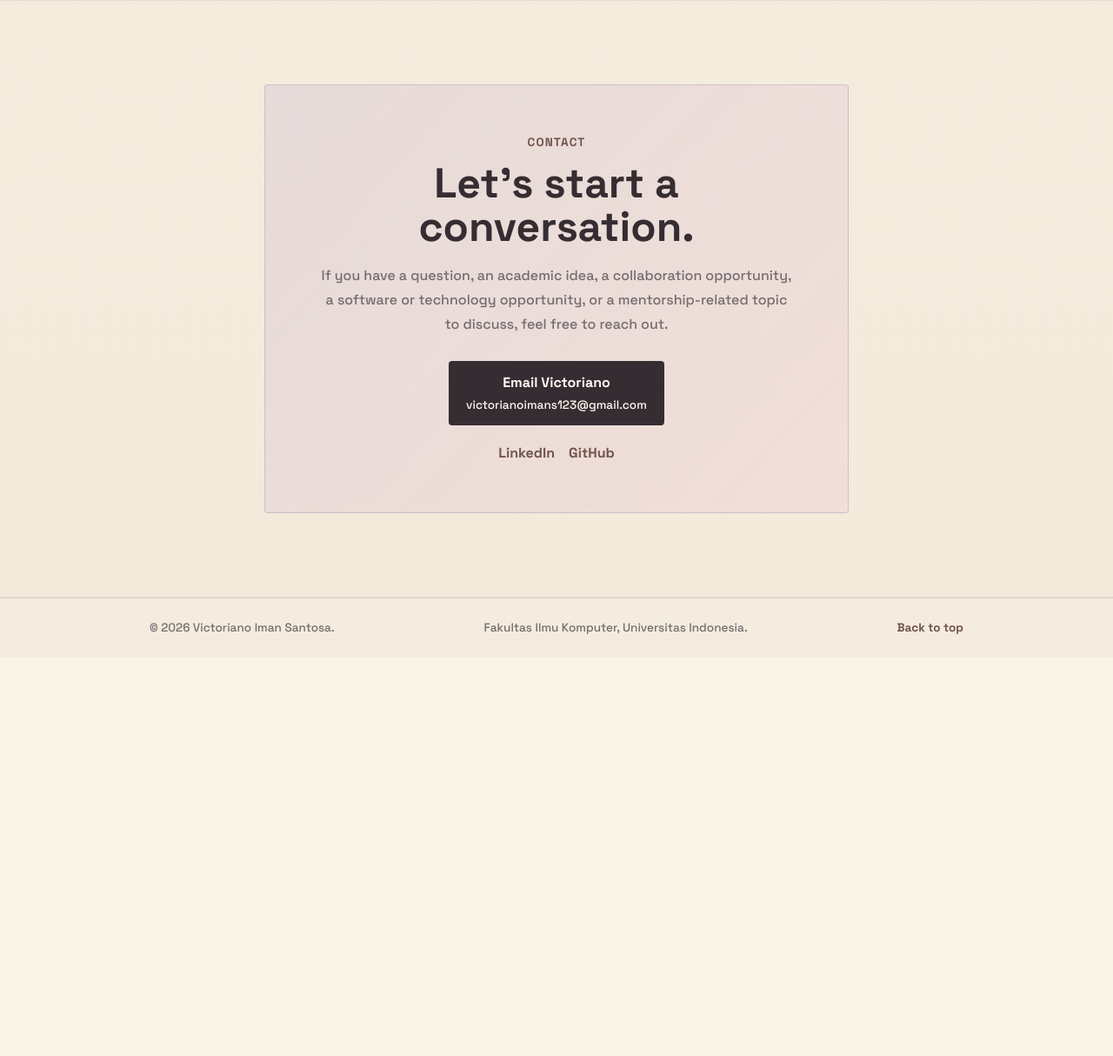
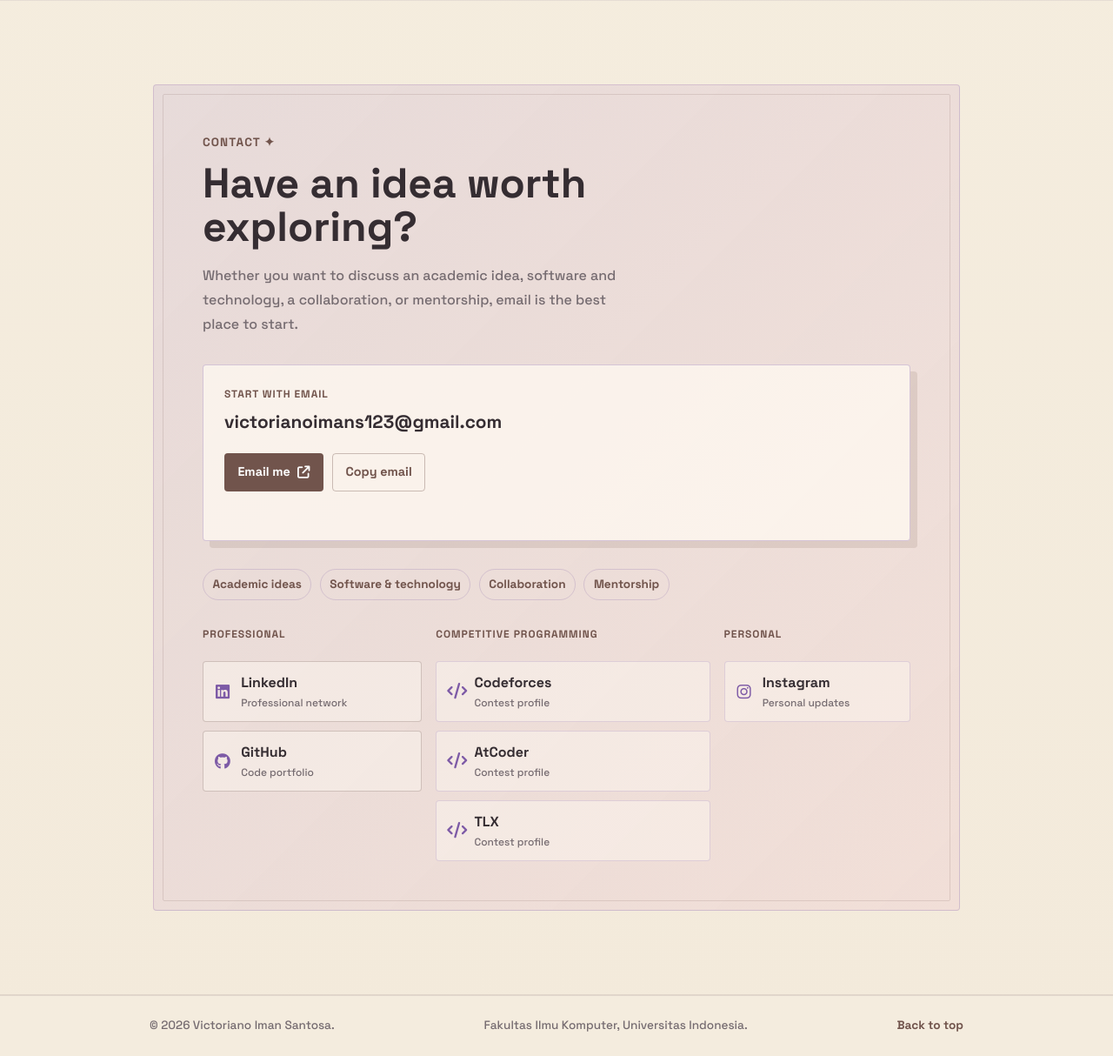
Before and after one commit to victorimans/myportofolio, a Django app: page / in a window 1280 px wide. Shown: the part 3349-4563 px from the top of the page at 87% size. Before the commit the page ends 4078 px from the top, so only its background shows below. Run offline with Django 5.2, Linux system fonts and the light colour scheme; some libraries are stand-ins or nearby versions.

Commit message:
Feat : Redesign the contact section with more structured and better UI/UX

```diff
--- a/static/css/style.css
+++ b/static/css/style.css
@@ -631,13 +631,33 @@ main {
 }
 
 .contact-panel {
-    max-width: 42rem;
+    position: relative;
+    max-width: 58rem;
     margin: 0 auto;
     padding: clamp(2rem, 5vw, 3.5rem);
     border: 1px solid rgba(125, 90, 166, 0.24);
     border-radius: var(--radius);
     background: linear-gradient(135deg, rgba(169, 140, 198, 0.18), rgba(237, 184, 204, 0.22));
-    text-align: center;
+}
+
+.contact-panel::before {
+    position: absolute;
+    inset: 0.65rem;
+    border: 1px solid rgba(113, 84, 76, 0.16);
+    border-radius: 2px;
+    content: "";
+    pointer-events: none;
+}
+
+.contact-intro,
+.email-card,
+.contact-topics,
+.contact-channel-groups {
+    position: relative;
+}
+
+.contact-intro {
+    max-width: 31rem;
 }
 
 .contact-panel h2 {
@@ -649,49 +669,171 @@ main {
 }
 
 .contact-invitation {
-    max-width: 34rem;
-    margin: 0 auto 1.75rem;
+    margin-bottom: 1.75rem;
     color: var(--muted);
     line-height: 1.75;
 }
 
-.contact-email {
-    display: inline-grid;
-    gap: 0.25rem;
-    padding: 0.8rem 1.25rem;
+.email-card {
+    margin: 2rem 0;
+    padding: 1.5rem;
+    border: 1px solid rgba(125, 90, 166, 0.3);
     border-radius: var(--radius);
-    background: var(--ink);
-    color: var(--paper);
-    font-weight: 700;
-    transition: background 0.2s ease, transform 0.2s ease;
+    background: rgba(255, 250, 242, 0.74);
+    box-shadow: 0.5rem 0.5rem 0 rgba(113, 84, 76, 0.14);
+    transition: transform 0.2s ease, box-shadow 0.2s ease;
 }
 
-.contact-email span:last-child {
-    font-size: 0.85rem;
-    font-weight: 500;
+.email-card:hover,
+.email-card:focus-within {
+    box-shadow: 0.7rem 0.7rem 0 rgba(113, 84, 76, 0.18);
+    transform: translate(-0.15rem, -0.15rem);
+}
+
+.email-card-label,
+.channel-group h3 {
+    margin-bottom: 0.5rem;
+    color: var(--brown);
+    font-size: 0.75rem;
+    font-weight: 700;
+    letter-spacing: 0.08em;
+    text-transform: uppercase;
+}
+
+.email-address {
+    display: block;
+    color: var(--ink);
+    font-size: clamp(1.05rem, 2.5vw, 1.3rem);
+    font-weight: 700;
     overflow-wrap: anywhere;
 }
 
-.contact-email:hover {
-    background: var(--brown);
-    color: white;
+.email-address:hover {
+    color: var(--accent-dark);
+}
+
+.email-actions {
+    display: flex;
+    flex-wrap: wrap;
+    gap: 0.65rem;
+    margin-top: 1.25rem;
+}
+
+.email-action {
+    display: inline-flex;
+    align-items: center;
+    gap: 0.5rem;
+    padding: 0.65rem 0.9rem;
+    border: 1px solid rgba(113, 84, 76, 0.35);
+    border-radius: var(--radius);
+    background: transparent;
+    color: var(--brown);
+    font: inherit;
+    font-size: 0.9rem;
+    font-weight: 700;
+    cursor: pointer;
+    transition: background 0.2s ease, color 0.2s ease, transform 0.2s ease;
+}
+
+.email-action:hover {
+    background: var(--cream-deep);
+    color: var(--ink);
     transform: translateY(-2px);
 }
 
-.contact-links {
-    display: flex;
-    justify-content: center;
-    gap: 1rem;
-    margin-top: 1.25rem;
+.email-action-primary {
+    background: var(--brown);
+    color: white;
 }
 
-.contact-links a {
+.email-action-primary:hover {
+    background: var(--ink);
+    color: white;
+}
+
+.copy-status {
+    min-height: 1.25rem;
+    margin: 0.75rem 0 0;
     color: var(--brown);
+    font-size: 0.85rem;
     font-weight: 700;
 }
 
-.contact-links a:hover {
-    color: var(--accent-dark);
+.contact-topics {
+    display: flex;
+    flex-wrap: wrap;
+    gap: 0.6rem;
+    margin-bottom: 2rem;
+}
+
+.contact-topics span {
+    padding: 0.4rem 0.65rem;
+    border: 1px solid rgba(125, 90, 166, 0.22);
+    border-radius: 999px;
+    color: var(--brown);
+    font-size: 0.85rem;
+    font-weight: 700;
+}
+
+.contact-channel-groups {
+    display: grid;
+    grid-template-columns: 1fr 1.25fr 0.85fr;
+    gap: 1rem;
+}
+
+.channel-group {
+    display: grid;
+    align-content: start;
+    gap: 0.6rem;
+}
+
+.channel-group h3 {
+    min-height: 1.8rem;
+    margin: 0;
+}
+
+.channel-card {
+    display: flex;
+    align-items: center;
+    gap: 0.7rem;
+    min-height: 4.25rem;
+    padding: 0.75rem;
+    border: 1px solid rgba(125, 90, 166, 0.2);
+    border-radius: var(--radius);
+    background: rgba(255, 250, 242, 0.42);
+    color: var(--brown);
+    transition: background 0.2s ease, border-color 0.2s ease, transform 0.2s ease;
+}
+
+.channel-card > i {
+    width: 1.25rem;
+    color: var(--purple);
+    font-size: 1.15rem;
+    text-align: center;
+}
+
+.channel-card span {
+    display: grid;
+    gap: 0.15rem;
+}
+
+.channel-card strong {
+    color: var(--ink);
+}
+
+.channel-card small {
+    color: var(--muted);
+    font-size: 0.75rem;
+}
+
+.channel-card:hover {
+    border-color: rgba(125, 90, 166, 0.48);
+    background: rgba(255, 250, 242, 0.8);
+    transform: translateY(-2px);
+}
+
+.channel-card-featured {
+    border-color: rgba(113, 84, 76, 0.28);
 }
 
 
@@ -891,6 +1033,15 @@ main {
             flex-start;
     }
 
+    .contact-channel-groups {
+        grid-template-columns: 1fr;
+        gap: 1.5rem;
+    }
+
+    .channel-group h3 {
+        min-height: auto;
+    }
+
     .footer-content {
         align-items: flex-start;
         flex-direction: column;
--- a/static/js/main.js
+++ b/static/js/main.js
@@ -19,3 +19,34 @@ if (sakuraLayer && !reduceMotion) {
     sakuraLayer.appendChild(petal);
   }
 }
+
+const copyEmailButton = document.querySelector("[data-copy-email]");
+
+if (copyEmailButton) {
+  copyEmailButton.addEventListener("click", async () => {
+    const email = copyEmailButton.dataset.copyEmail;
+    const status = document.querySelector(".copy-status");
+
+    try {
+      if (navigator.clipboard?.writeText) {
+        await navigator.clipboard.writeText(email);
+      } else {
+        const input = document.createElement("textarea");
+        input.value = email;
+        document.body.append(input);
+        input.select();
+        const copied = document.execCommand("copy");
+        input.remove();
+        if (!copied) throw new Error("Copy failed");
+      }
+      copyEmailButton.textContent = "Copied";
+      status.textContent = "Email address copied to clipboard.";
+      window.setTimeout(() => {
+        copyEmailButton.textContent = "Copy email";
+        status.textContent = "";
+      }, 2000);
+    } catch {
+      status.textContent = "Unable to copy. Please select the email address above.";
+    }
+  });
+}
--- a/templates/index.html
+++ b/templates/index.html
@@ -76,9 +76,9 @@
                         </div>
                     </dl>
                     <div class="social-links">
-                        <a href="https://github.com/victorimans" class="social-link" target="_blank" rel="noopener noreferrer">GitHub</a>
+                      <!--   <a href="https://github.com/victorimans" class="social-link" target="_blank" rel="noopener noreferrer">GitHub</a>
                         <a href="https://www.linkedin.com/in/victorianoimansantosa/" class="social-link" target="_blank" rel="noopener noreferrer">LinkedIn</a>
-                        <a href="mailto:victorianoimans123@gmail.com" class="social-link" target="_blank" rel="noopener noreferrer">Email</a>
+                        <a href="mailto:victorianoimans123@gmail.com" class="social-link" target="_blank" rel="noopener noreferrer">Email</a> -->
                         <a href="https://drive.google.com/file/d/1ibYvDFz3ifxtcCi1IgemuLcC3R6W852W/view?usp=sharing" class="social-link" target="_blank" rel="noopener noreferrer">Download CV</a>
                     </div>
                 </div>
@@ -161,16 +161,42 @@
         <section id="contact" class="contact-section content-section" aria-labelledby="contact-heading">
             <div class="container">
                 <div class="contact-panel">
-                    <p class="section-label">Contact</p>
-                    <h2 id="contact-heading">Let's start a conversation.</h2>
-                    <p class="contact-invitation">If you have a question, an academic idea, a collaboration opportunity, a software or technology opportunity, or a mentorship-related topic to discuss, feel free to reach out.</p>
-                    <a class="contact-email" href="mailto:victorianoimans123@gmail.com">
-                        <span>Email Victoriano</span>
-                        <span>victorianoimans123@gmail.com</span>
-                    </a>
-                    <div class="contact-links" aria-label="Other contact channels">
-                        <a href="https://www.linkedin.com/in/victorianoimansantosa/" target="_blank" rel="noopener noreferrer">LinkedIn</a>
-                        <a href="https://github.com/victorimans" target="_blank" rel="noopener noreferrer">GitHub</a>
+                    <div class="contact-intro">
+                        <p class="section-label">Contact <span aria-hidden="true">&#10022;</span></p>
+                        <h2 id="contact-heading">Have an idea worth exploring?</h2>
+                        <p class="contact-invitation">Whether you want to discuss an academic idea, software and technology, a collaboration, or mentorship, email is the best place to start.</p>
+                    </div>
+                    <div class="email-card">
+                        <p class="email-card-label">Start with email</p>
+                        <a class="email-address" href="mailto:victorianoimans123@gmail.com">victorianoimans123@gmail.com</a>
+                        <div class="email-actions">
+                            <a class="email-action email-action-primary" href="mailto:victorianoimans123@gmail.com">Email me <i class="fa-solid fa-arrow-up-right-from-square" aria-hidden="true"></i></a>
+                            <button class="email-action" type="button" data-copy-email="victorianoimans123@gmail.com" aria-label="Copy email address">Copy email</button>
+                        </div>
+                        <p class="copy-status" aria-live="polite"></p>
+                    </div>
+                    <div class="contact-topics" aria-label="Conversation topics">
+                        <span>Academic ideas</span>
+                        <span>Software &amp; technology</span>
+                        <span>Collaboration</span>
+                        <span>Mentorship</span>
+                    </div>
+                    <div class="contact-channel-groups">
+                        <div class="channel-group">
+                            <h3>Professional</h3>
+                            <a class="channel-card channel-card-featured" href="https://www.linkedin.com/in/victorianoimansantosa/" target="_blank" rel="noopener noreferrer"><i class="fa-brands fa-linkedin" aria-hidden="true"></i><span><strong>LinkedIn</strong><small>Professional network</small></span></a>
+                            <a class="channel-card channel-card-featured" href="https://github.com/victorimans" target="_blank" rel="noopener noreferrer"><i class="fa-brands fa-github" aria-hidden="true"></i><span><strong>GitHub</strong><small>Code portfolio</small></span></a>
+                        </div>
+                        <div class="channel-group">
+                            <h3>Competitive programming</h3>
+                            <a class="channel-card" href="https://codeforces.com/profile/kukuk" target="_blank" rel="noopener noreferrer"><i class="fa-solid fa-code" aria-hidden="true"></i><span><strong>Codeforces</strong><small>Contest profile</small></span></a>
+                            <a class="channel-card" href="https://atcoder.jp/users/kukuk" target="_blank" rel="noopener noreferrer"><i class="fa-solid fa-code" aria-hidden="true"></i><span><strong>AtCoder</strong><small>Contest profile</small></span></a>
+                            <a class="channel-card" href="https://tlx.toki.id/profiles/kukuk" target="_blank" rel="noopener noreferrer"><i class="fa-solid fa-code" aria-hidden="true"></i><span><strong>TLX</strong><small>Contest profile</small></span></a>
+                        </div>
+                        <div class="channel-group channel-group-personal">
+                            <h3>Personal</h3>
+                            <a class="channel-card" href="https://www.instagram.com/victorianoimans/" target="_blank" rel="noopener noreferrer"><i class="fa-brands fa-instagram" aria-hidden="true"></i><span><strong>Instagram</strong><small>Personal updates</small></span></a>
+                        </div>
                     </div>
                 </div>
             </div>
```
